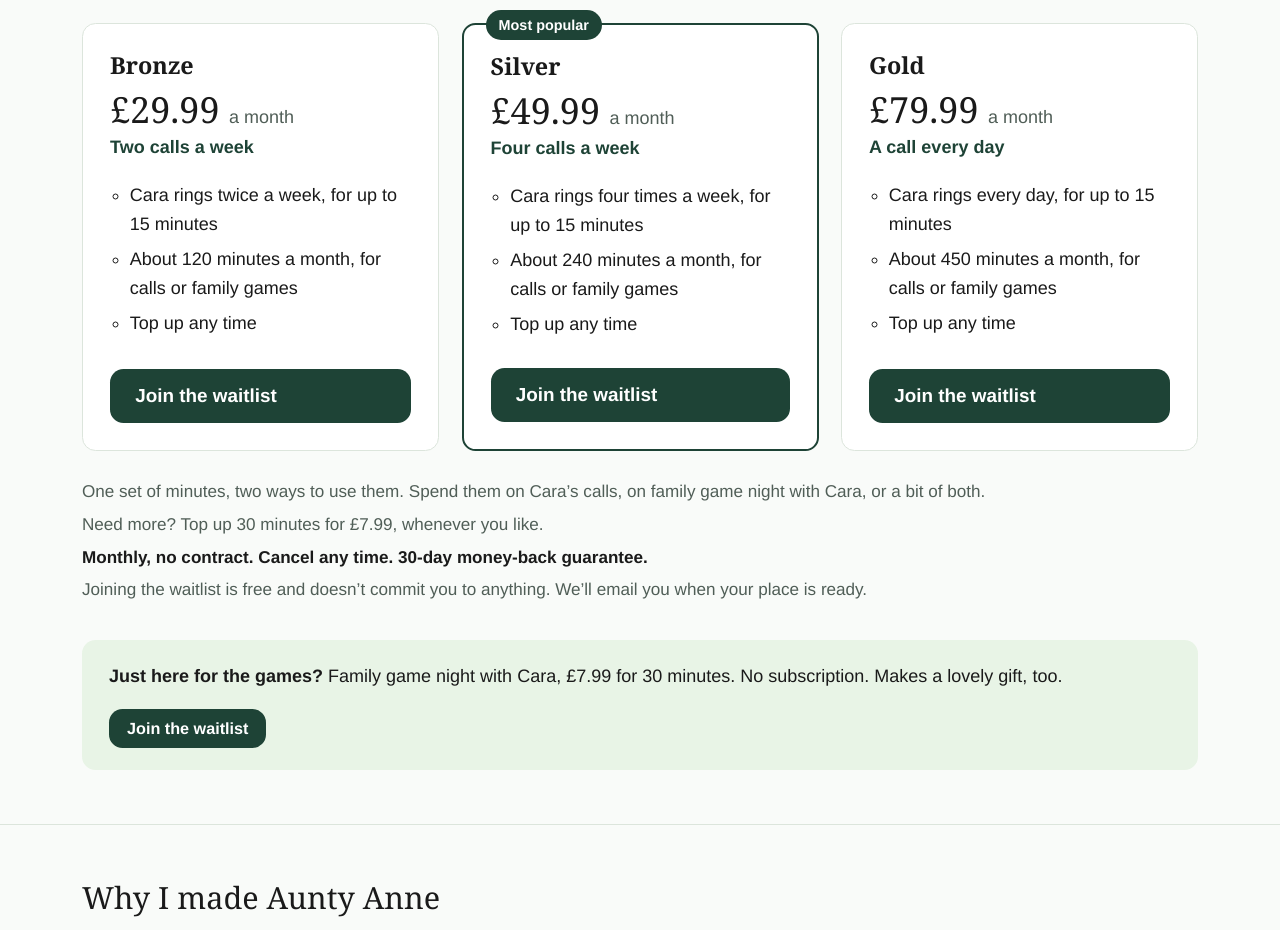
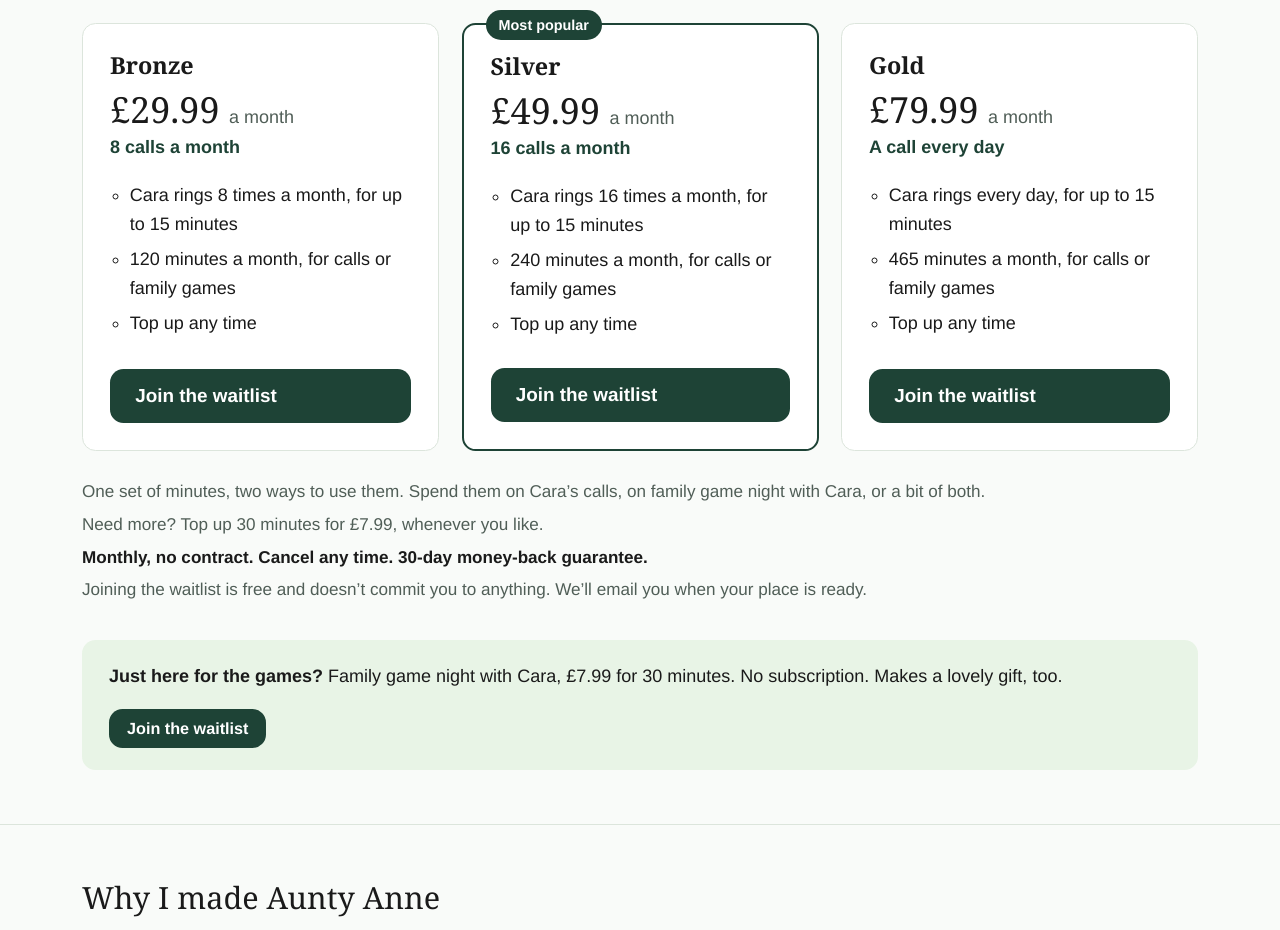
Before and after one commit to Galactik-Platform/auntyanne-site, a plain HTML site: page index.html in a window 1280 px wide. Shown: the part 1900-2830 px from the top of the page. Drawn offline with Linux system fonts and the light colour scheme.

Commit message:
Pack wording: 8 / 16 calls a month, Gold 465 minutes; ack page uses the new app address
Co-Authored-By: Claude Opus 5.5 <noreply@anthropic.com>

```diff
--- a/index.html
+++ b/index.html
@@ -222,14 +222,14 @@
       <h2 class="sec" id="packs-h">Choose your pack</h2>
       <p class="lede" style="margin:-.75rem 0 2rem">Every pack includes Cara’s calls and family game night. Use your minutes however suits your family.</p>
       <ul class="packs">
-        <li class="pack"><h3>Bronze</h3><p class="price">£29.99 <small>a month</small></p><p class="freq">Two calls a week</p>
-          <ul><li>Cara rings twice a week, for up to 15 minutes</li><li>About 120 minutes a month, for calls or family games</li><li>Top up any time</li></ul>
+        <li class="pack"><h3>Bronze</h3><p class="price">£29.99 <small>a month</small></p><p class="freq">8 calls a month</p>
+          <ul><li>Cara rings 8 times a month, for up to 15 minutes</li><li>120 minutes a month, for calls or family games</li><li>Top up any time</li></ul>
           <a class="btn" href="#join">Join the waitlist</a></li>
-        <li class="pack popular"><span class="badge">Most popular</span><h3>Silver</h3><p class="price">£49.99 <small>a month</small></p><p class="freq">Four calls a week</p>
-          <ul><li>Cara rings four times a week, for up to 15 minutes</li><li>About 240 minutes a month, for calls or family games</li><li>Top up any time</li></ul>
+        <li class="pack popular"><span class="badge">Most popular</span><h3>Silver</h3><p class="price">£49.99 <small>a month</small></p><p class="freq">16 calls a month</p>
+          <ul><li>Cara rings 16 times a month, for up to 15 minutes</li><li>240 minutes a month, for calls or family games</li><li>Top up any time</li></ul>
           <a class="btn" href="#join">Join the waitlist</a></li>
         <li class="pack"><h3>Gold</h3><p class="price">£79.99 <small>a month</small></p><p class="freq">A call every day</p>
-          <ul><li>Cara rings every day, for up to 15 minutes</li><li>About 450 minutes a month, for calls or family games</li><li>Top up any time</li></ul>
+          <ul><li>Cara rings every day, for up to 15 minutes</li><li>465 minutes a month, for calls or family games</li><li>Top up any time</li></ul>
           <a class="btn" href="#join">Join the waitlist</a></li>
       </ul>
       <div class="terms">
```
Also changed, not shown: ack.html (+1 -1 lines).
